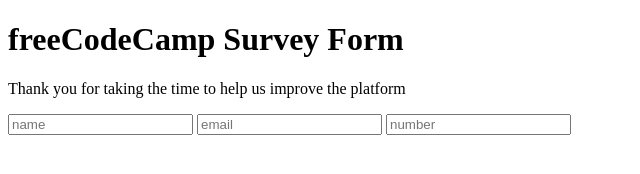
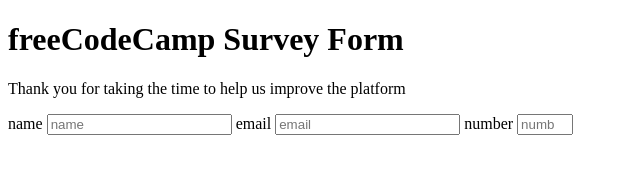
Before and after one commit to btebe/micro-partner-3, a plain HTML site: page index.html in a window 1280 px wide. Shown: the whole page, without its empty margins (0-640 px from the left). Drawn offline with Linux system fonts and the light colour scheme.

Commit message:
add 10 & 11

```diff
--- a/index.html
+++ b/index.html
@@ -12,10 +12,13 @@
     platform</p>
 
   <form id="survey-form">
-    <input id="name " name="name" type="text" required placeholder="name" />
+    <label id="name-label">name</label>
+    <input id="name" name="name" type="text" required placeholder="name" />
+    <label id="email-label">email</label>
     <input type="email" name="email" id="email" placeholder="email" required>
-    <input type="number" id="number" required placeholder="number">
-
+    <label id="number-label">number</label>
+    <input type="number" id="number" required placeholder="number" min="0"
+      max="10">
 
   </form>
 
```
